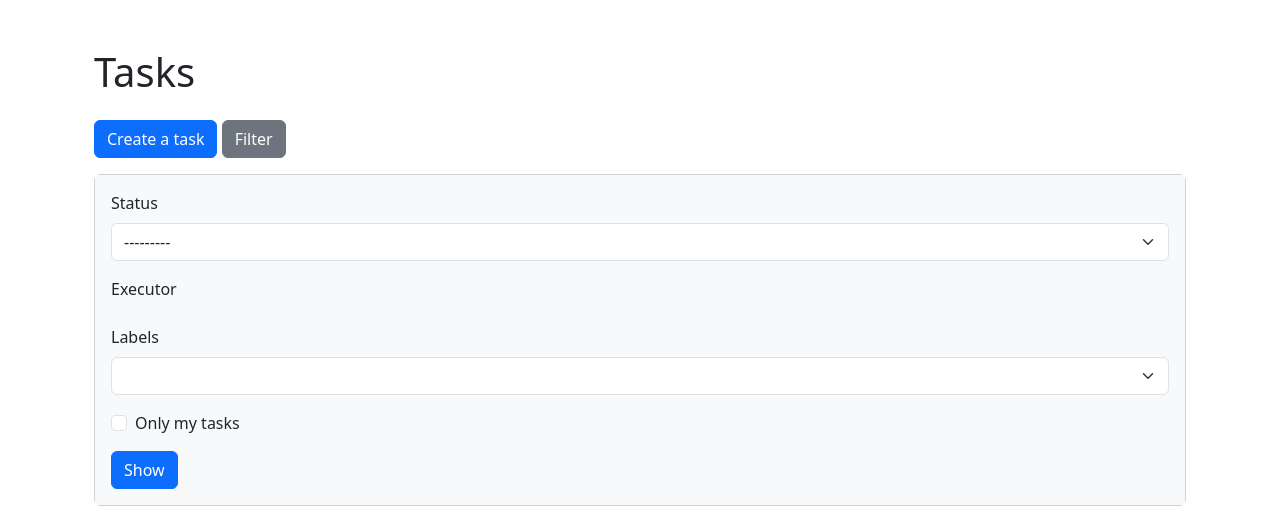
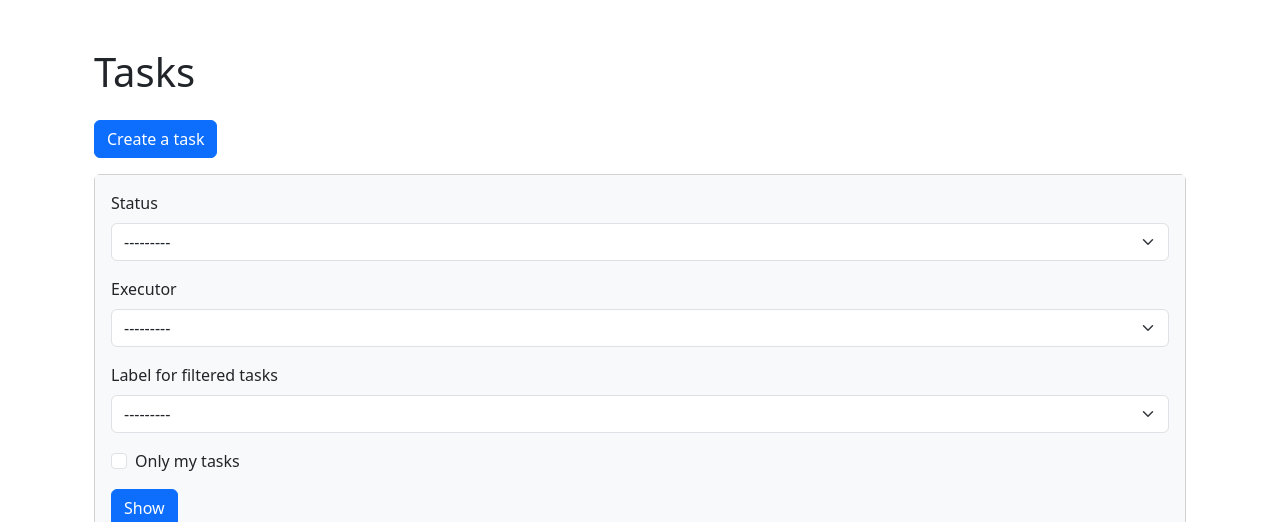
Before and after one commit to chustovalena/python-project-52, a Django app: page /tasks/ in a window 1280 px wide. Shown: the part 56-578 px from the top of the page. Run offline with Django 5.2, Linux system fonts and the light colour scheme; the visitor is signed in with stand-in values (Sample User, id 1); data comes from the database, SQL or seed files in the repository; data that the repository does not hold is empty.

Commit message:
update filter

```diff
--- a/task_manager/task/filters.py
+++ b/task_manager/task/filters.py
@@ -2,6 +2,7 @@ import django_filters
 from django import forms
 from .models import Task
 from django.utils.translation import gettext_lazy as _
+from task_manager.label.models import Label
 
 
 class TaskFilter(django_filters.FilterSet):
@@ -12,6 +13,11 @@ class TaskFilter(django_filters.FilterSet):
         widget=forms.CheckboxInput(attrs={'class': 'form-check-input'})
     )
 
+    labels = django_filters.ModelChoiceFilter(
+        queryset=Label.objects.all(),
+        label=_('Label'),
+        widget=forms.Select(attrs={'class': 'form-select form-control'})
+    )
     class Meta:
         model = Task
         fields = ['status', 'executor', 'labels']
@@ -26,9 +32,8 @@ class TaskFilter(django_filters.FilterSet):
         self.form.fields['executor'].widget.attrs.update({
             'class': 'form-select form-control'
         })
-        self.form.fields['labels'].widget = forms.Select(attrs={
-            'class': 'form-select form-control'
-        })
+
+        self.form.fields['executor'].label_from_instance = lambda obj: obj.get_full_name() or obj.username
 
     def filter_self_tasks(self, queryset, name, value):
         if value:
--- a/task_manager/task/templates/task/index.html
+++ b/task_manager/task/templates/task/index.html
@@ -9,9 +9,9 @@
         {% translate 'Create a task' %}
     </a>
 
-    <button class="btn btn-secondary mb-3" type="button" data-bs-toggle="collapse" data-bs-target="#filterCollapse" aria-expanded="false" aria-controls="filterCollapse">
+    <!--<button class="btn btn-secondary mb-3" type="button" data-bs-toggle="collapse" data-bs-target="#filterCollapse" aria-expanded="false" aria-controls="filterCollapse">
         {% translate 'Filter' %}
-    </button>
+    </button>-->
 
     <!--<div class="collapse" id="filterCollapse">-->
     <div class="card mb-3">
@@ -25,11 +25,11 @@
 
                 <div class="mb-3">
                     <label class="form-label" for="id_executor">{% translate 'Executor' %}</label>
-                    {{ filter.form.executor.get_full_name }}
+                    {{ filter.form.executor }}
                 </div>
 
                 <div class="mb-3">
-                    <label class="form-label" for="id_labels">{% translate 'Labels' %}</label>
+                    <label class="form-label" for="id_labels">{% translate 'Label for filtered tasks' %}</label>
                     {{ filter.form.labels }}
                 </div>
 
```
Also changed, not shown: task_manager/task/locale/ru/LC_MESSAGES/django.po, 1 other file.
